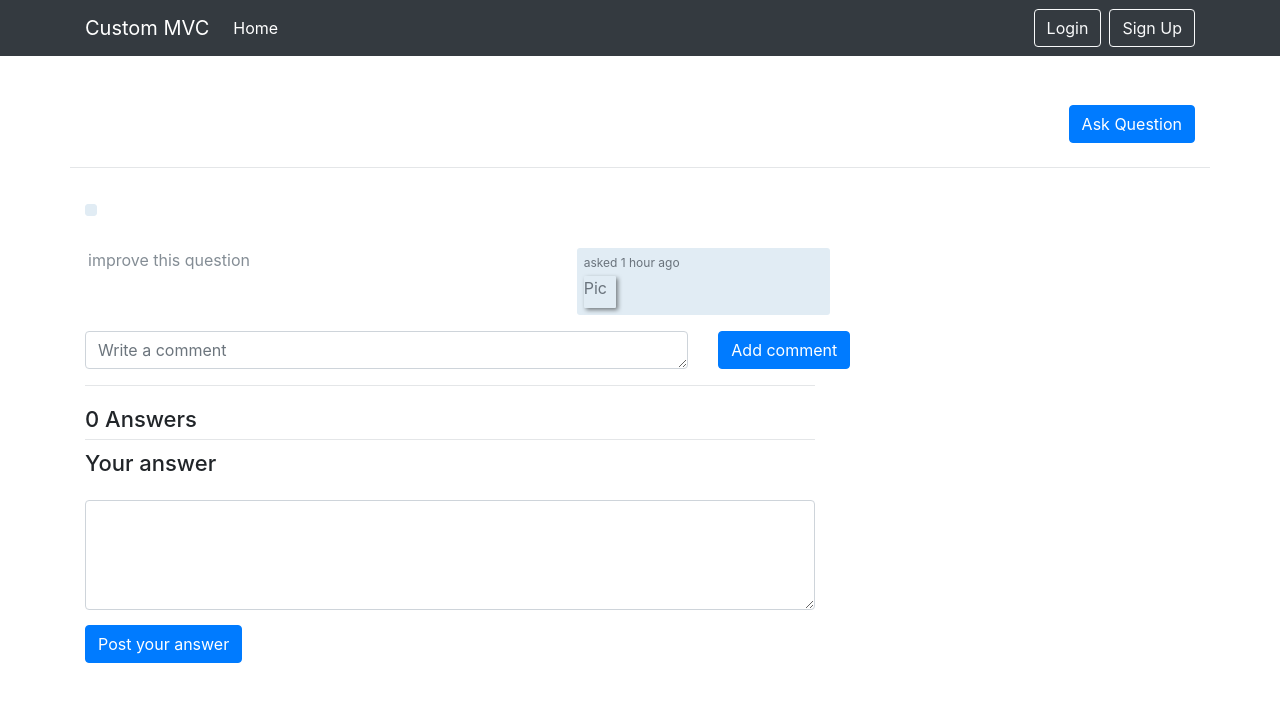
After one commit to ashrafcse3/stackoverflow_clone, a PHP site: the page made by templates/post/postdetails.php in a window 1280 px wide. The commit adds this page. Shown: the top 702 px of the page. Run offline with PHP 8.4, Linux system fonts and the light colour scheme; the template is opened without the code that fills it, so the values that code supplies are empty; some libraries are stand-ins or nearby versions.

Commit message:
postdetails data came from database

```diff
--- a/includes/css/app.css
+++ b/includes/css/app.css
@@ -8,9 +8,9 @@
 
 /* User Profile page */
 
-body{
+/* body{
   background: -webkit-linear-gradient(left, rgba(245,245,245,1) 0%, rgba(235,235,235,1) 62%, rgba(227,227,227,1) 100%);
-}
+} */
 .emp-profile{
   padding: 3%;
   margin-top: 3%;
@@ -105,3 +105,119 @@ body{
 }
 
 /* User Profile page */
+
+/* Post details page */
+.post-head-section {
+  clear: both;
+  margin-bottom: 1em;
+  border-bottom: 1px solid #E4E6E8;
+}
+
+.post-header {
+  color: #242729;
+  font-size: 2.07692308rem;
+  font-weight: normal;
+  line-height: 1.37;
+  margin-bottom: .5em;
+  text-decoration: none;
+  cursor: pointer;
+}
+
+.post-text {
+  margin-bottom: 5px;
+  word-wrap: break-word;
+  font-size: 15px;
+  line-height: 1.3;
+}
+
+.post-tag {
+  font-size: 12px;
+  color: #39739d;
+  background-color: #E1ECF4;
+  border-color: #E1ECF4;
+  position: relative;
+  display: inline-block;
+  padding: .4em .4em;
+  margin: 2px 2px 2px 0;
+  line-height: 1;
+  white-space: nowrap;
+  text-decoration: none;
+  text-align: center;
+  border-width: 1px;
+  border-style: solid;
+  border-radius: 3px;
+}
+
+.post-menu>a {
+  padding: 0 3px 2px;
+  color: #848D95;
+  text-decoration: none;
+  cursor: pointer;
+}
+
+.user-info {
+  border-radius: 3px;
+  background-color: #E1ECF4;
+  padding: 5px 6px 7px 7px;
+  width: 200px;
+  color: #6A737C;
+}
+
+.user-action-time {
+  margin-top: 1px;
+  margin-bottom: 4px;
+  font-size: 12px;
+  white-space: nowrap;
+}
+
+.user-picture {
+  box-shadow: 2px 2px 4px rgba(12,13,14,0.5);
+  border-collapse: separate;
+  float: left;
+  width: 32px;
+  height: 32px;
+  border-radius: 1px;
+}
+
+.user-details {
+  margin-left: 8px;
+  width: calc(100% - 40px);
+  float: left;
+}
+
+.post {
+  border-bottom: 1px solid #E4E6E8;
+  margin-bottom: 20px;
+}
+
+.comment-text {
+  position: relative;
+  display: block;
+  padding: .25rem 1.25rem;
+  margin-bottom: -1px;
+  background-color: #fff;
+  font-size: 15px;
+  line-height: 1.3;
+  border-bottom: 1px solid #E4E6E8;
+  border-top: 1px solid #E4E6E8;
+}
+
+.answer-subheader {
+  clear: both;
+  margin-bottom: 10px;
+  height: 34px;
+  border-bottom: 1px solid #E4E6E8;
+  font-size: 22px;
+}
+
+.your-answer-subheader {
+  clear: both;
+  margin-bottom: 10px;
+  height: 40px;
+  font-size: 22px;
+}
+
+#answer-box {
+  margin-bottom: 15px;
+}
+/* Post details page */
--- a/templates/post/allpost.php
+++ b/templates/post/allpost.php
@@ -35,7 +35,7 @@
             <div id="vote-text">views</div>
           </div>
           <div class="col-8 border">
-            <div id="vote"><a href="#">'.$post['title'].'</a></div>
+            <div id="vote"><a href="'.BASE_URL.'/PostController/postDetails?id='.$post['id'].'">'.$post['title'].'</a></div>
             <div id="vote-text">
               <a href="#">'.$post['category'].'</a>
               asked by <a href="#">'.$post['user_name'].'</a>
--- /dev/null
+++ b/templates/post/postdetails.php
@@ -0,0 +1,159 @@
+<?php include('templates/main.php'); ?>
+
+<div class="container">
+  <div class="row mt-4">
+    <div class="col-md-8 offset-md-2">
+      <?php
+        if (isset($_SESSION['error'])) {
+          foreach ($_SESSION['error'] as $value) {
+            echo '<div class="alert alert-warning" role="alert">'.$value.'</div>';
+          }
+          unset($_SESSION['error']);
+        }
+        else if (isset($_SESSION['mdata'])) {
+          foreach ($_SESSION['mdata'] as $value) {
+            echo '<div class="alert alert-success" role="alert">'.$value.'</div>';
+          }
+          unset($_SESSION['mdata']);
+        }
+      ?>
+    </div>
+  </div>
+  <div class="row mt-4 post-head-section">
+    <div class="col-md-8">
+      <div class="">
+        <a href="<?php echo BASE_URL."/PostController/addPost" ?>"><h1 class="post-header"><?php echo $post[0]['title']; ?></h1></a>
+      </div>
+    </div>
+    <div class="col-md-4">
+      <div class="d-flex flex-row-reverse">
+        <a href="<?php echo BASE_URL."/PostController/addPost" ?>"><button class="btn btn-primary mb-4">Ask Question</button></a>
+      </div>
+    </div>
+  </div>
+  <div class="row">
+    <div class="col-md-8">
+      <div class="post">
+        <div class="post-text">
+          <p><?php echo $post[0]['description']; ?></p>
+        </div>
+        <div class="post-taglist">
+          <a href="#" class="post-tag"><?php echo $post[0]['category']; ?></a>
+        </div>
+        <div class="row post-profile pt-4">
+          <div class="col-md-8 post-menu">
+            <a href="#" class="edit-post">improve this question</a>
+          </div>
+          <div class="col-md-4 user-info">
+            <div class="user-action-time">
+              asked 1 hour ago
+            </div>
+            <div class="user-picture">
+              Pic
+            </div>
+            <div class="user-details">
+              <?php echo $post[0]['user_name']; ?>
+            </div>
+          </div>
+        </div>
+        <div class="post-comment mt-2">
+          <div class="comments">
+            <ul class="comment-list">
+              <?php foreach ($postcomments as $postComment) {
+              echo '<li class="comment-text">
+                <span class="comment-body">'. $postComment['description'] .'</span>
+                <a href="#">-'. $postComment['user_name'] .'</a>
+                <span class="comment-date">'. $postComment['time'].' hours ago</span>
+              </li>';
+              } ?>
+            </ul>
+          </div>
+        </div>
+        <div class="post-comment-box">
+          <form action="">
+            <div class="form-group">
+              <div class="row">
+                <div class="col-md-10">
+                  <textarea class="form-control" name="post-comment-box" id="post-comment-box"  placeholder="Write a comment" rows=1 required></textarea>
+                </div>
+                <div class="col-md-2">
+                  <button type="submit" name="add-comment-submit" class="btn btn-primary">Add comment</button>
+                </div>
+              </div>
+            </div>
+          </form>
+        </div>
+      </div>
+      <div class="answers">
+        <h2 class="answer-subheader"><?php echo count($answers); ?> Answers</h2>
+        <?php foreach ($answers as $answer) { ?>
+        <div class="post">
+          <div class="post-id"><h5><?php echo $answer['id']; ?></h5></div>
+          <div class="post-text">
+            <p><?php echo $answer['description']; ?></p>
+          </div>
+          <div class="row post-profile pt-4">
+            <div class="col-md-8 post-menu">
+              <a href="#" class="edit-post">edit</a>
+            </div>
+            <div class="col-md-4 user-info">
+              <div class="user-action-time">
+                asked 1 hour ago
+              </div>
+              <div class="user-picture">
+                Pic
+              </div>
+              <div class="user-details">
+                <?php echo $answer['name']; ?>
+              </div>
+            </div>
+          </div>
+          <div class="post-comment mt-2">
+            <div class="comments">
+              <ul class="comment-list">
+                <?php foreach ($answercomments as $answerComment) {
+                  if ($answerComment['answer_id'] == $answer['id']) {
+                    echo '<li class="comment-text">
+                      <span class="comment-body">'. $answerComment['description']       .'</span>
+                      <a href="#">-'. $answerComment['user_name'] .'</a>
+                      <span class="comment-date">'. $answerComment['time'].' hours ago</span>
+                    </li>';
+                  }
+                } ?>
+              </ul>
+            </div>
+          </div>
+          <div class="post-comment-box">
+            <form action="">
+              <div class="form-group">
+                <div class="row">
+                  <div class="col-md-10">
+                    <textarea class="form-control" name="post-comment-box"  id="post-comment-box"  placeholder="Write a comment" rows=1  required></textarea>
+                  </div>
+                  <div class="col-md-2">
+                    <button type="submit" name="add-comment-submit" class="btn  btn-primary">Add comment</button>
+                  </div>
+                </div>
+              </div>
+            </form>
+          </div>
+        </div>
+        <?php } ?>
+      </div>
+      <div class="your-answer">
+        <h2 class="your-answer-subheader">Your answer</h2>
+        <div class="post-comment-box">
+          <form action="">
+            <div class="form-group">
+              <textarea class="form-control" name="answer-box" id="answer-box" rows=4 required></textarea>
+              <button type="submit" name="answer-submit" class="btn btn-primary">Post your answer</button>
+            </div>
+          </form>
+        </div>
+      </div>
+    </div>
+    <div class="col-md-4">
+
+    </div>
+  </div>
+</div>
--- a/templates/user/changepassword.php
+++ b/templates/user/changepassword.php
@@ -30,7 +30,7 @@
           <label for="exampleInputConfirmPassword1"><strong>Confirm Password</strong></label>
           <input type="password" class="form-control" name="confirm_password" id="exampleInputConfirmPassword1" placeholder="Confirm Password">
         </div>
-        <button type="submit" class="btn btn-primary mb-4">change password</button>
+        <button type="check-forgot-submit" class="btn btn-primary mb-4">change password</button>
       </form>
     </div>
   </div>
```
Also changed, not shown: apps/PostModel.php (+25 -0 lines), apps/controllers/PostController.php (+33 -1 lines), apps/controllers/UserController.php (+7 -3 lines).
